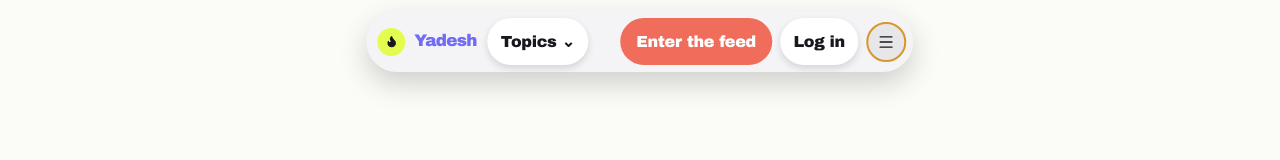
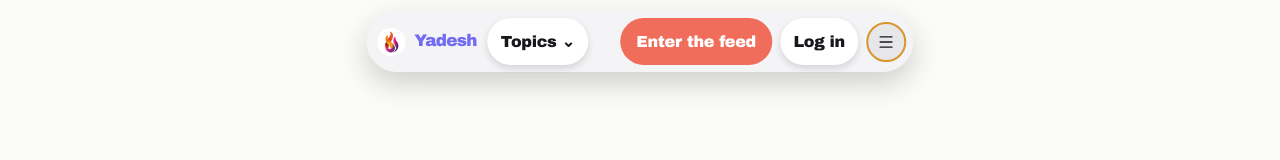
Before and after one commit to gigscode/Yadesh, a Next.js app: page / in a window 1280 px wide. Shown: the top 160 px of the page. Built offline with nearby package versions, Linux system fonts and the light colour scheme.

Commit message:
feat: update brand logo and text styles in globals.css

```diff
--- a/app/layout.tsx
+++ b/app/layout.tsx
@@ -7,21 +7,8 @@ export const metadata: Metadata = {
   description: 'Yadesh is a source-first seeker feed for testimonies, experiential fire, and hard-won lessons.',
   generator: 'v0.app',
   icons: {
-    icon: [
-      {
-        url: '/icon-light-32x32.png',
-        media: '(prefers-color-scheme: light)',
-      },
-      {
-        url: '/icon-dark-32x32.png',
-        media: '(prefers-color-scheme: dark)',
-      },
-      {
-        url: '/icon.svg',
-        type: 'image/svg+xml',
-      },
-    ],
-    apple: '/apple-icon.png',
+    icon: '/yadesh2.jpg',
+    apple: '/yadesh2.jpg',
   },
 }
 
--- a/components/shared-nav.tsx
+++ b/components/shared-nav.tsx
@@ -1,7 +1,7 @@
 'use client'
 
 import Link from 'next/link'
-import { Flame, Menu, ArrowUpRight } from 'lucide-react'
+import { Menu, ArrowUpRight } from 'lucide-react'
 import { useState } from 'react'
 
 export function SharedNav() {
@@ -11,7 +11,7 @@ export function SharedNav() {
     <>
       <header className="app-header">
         <nav className="desktop-nav" aria-label="Primary navigation">
-          <span className="nav-group nav-group-left"><Link className="nav-brand brand-lockup" href="/" aria-label="Yadesh home"><span className="brand-mark" aria-hidden="true"><Flame /></span><span className="brand-wordmark">Yadesh</span></Link><Link href="/archive" className="nav-topics">Topics <span aria-hidden="true">⌄</span></Link></span>
+          <span className="nav-group nav-group-left"><Link className="nav-brand brand-lockup" href="/" aria-label="Yadesh home"><span className="brand-mark" aria-hidden="true"><img src="/yadesh2.jpg" alt="" /></span><span className="brand-wordmark">Yadesh</span></Link><Link href="/archive" className="nav-topics">Topics <span aria-hidden="true">⌄</span></Link></span>
           <span className="nav-group nav-group-right"><Link href="/" className="nav-cta">Enter the feed</Link><Link href="/login" className="nav-login">Log in</Link><button className="nav-menu" type="button" aria-label={menuOpen ? 'Close menu' : 'Open menu'} aria-expanded={menuOpen} onClick={() => setMenuOpen((open) => !open)}><Menu aria-hidden="true" /></button></span>
         </nav>
       </header>
```
Also changed, not shown: app/globals.css, public/yadesh2.jpg (added).
